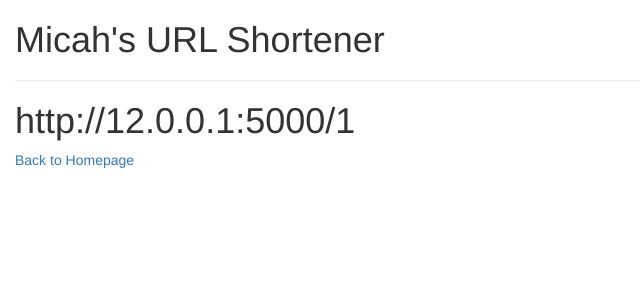
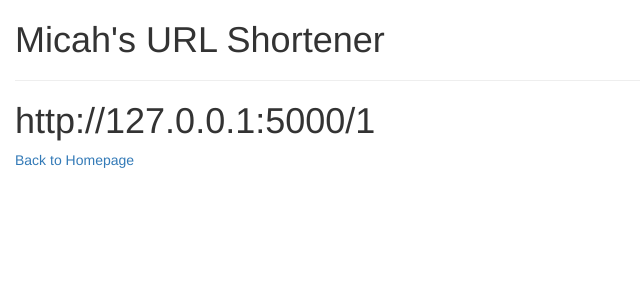
Before and after one commit to micahyoung324/URL-Shortener, a Flask app: page /display/1 in a window 1280 px wide. Shown: the top 300 px of the page, without its empty margins (0-640 px from the left). Run offline with Flask 2, Linux system fonts and the light colour scheme; some libraries are stand-ins or nearby versions.

Commit message:
Update shorturl.html
Corrected the url text

```diff
--- a/templates/shorturl.html
+++ b/templates/shorturl.html
@@ -2,6 +2,6 @@
 {% block title %}Short URL{% endblock %}
 
 {% block content %}
-    <h1>http://12.0.0.1:5000/{{short_url_display}}</h1>
+    <h1>http://127.0.0.1:5000/{{short_url_display}}</h1>
     <a href="http://127.0.0.1:5000/">Back to Homepage</a>
 {% endblock %}
```
